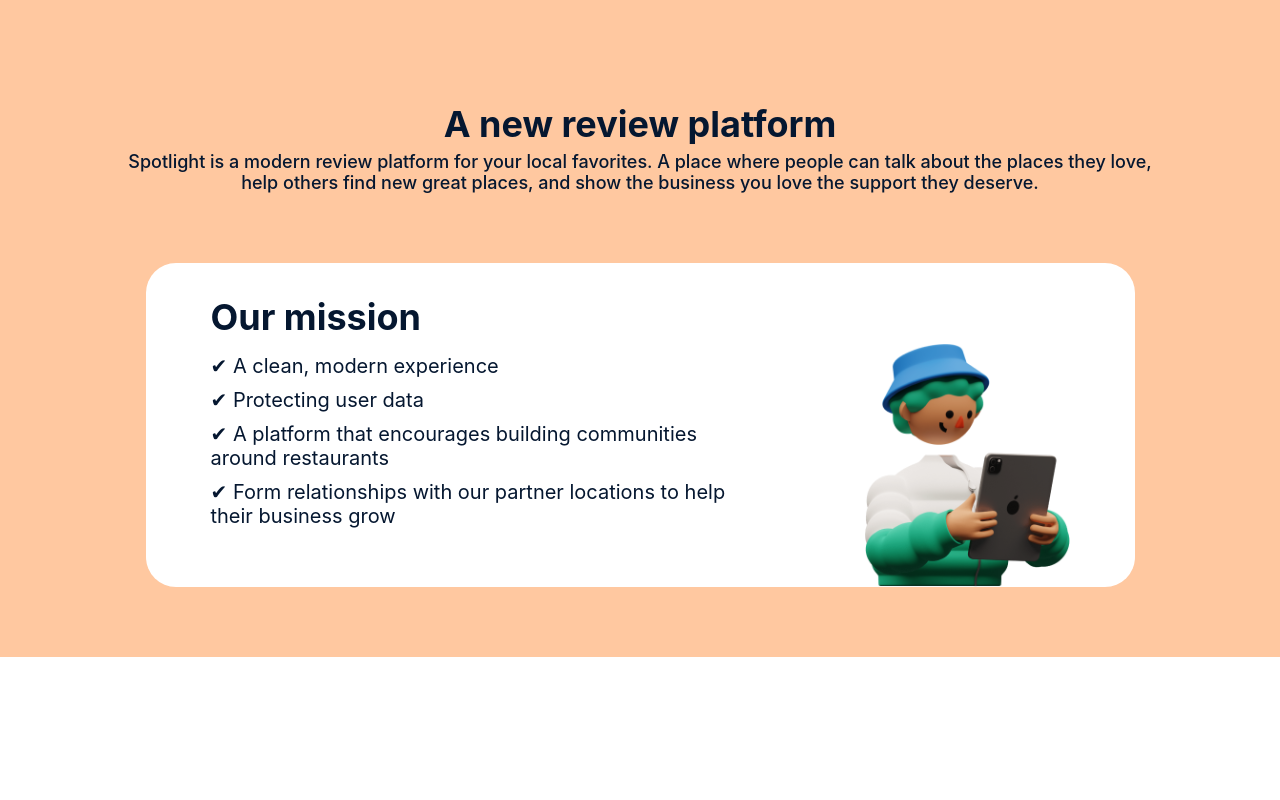
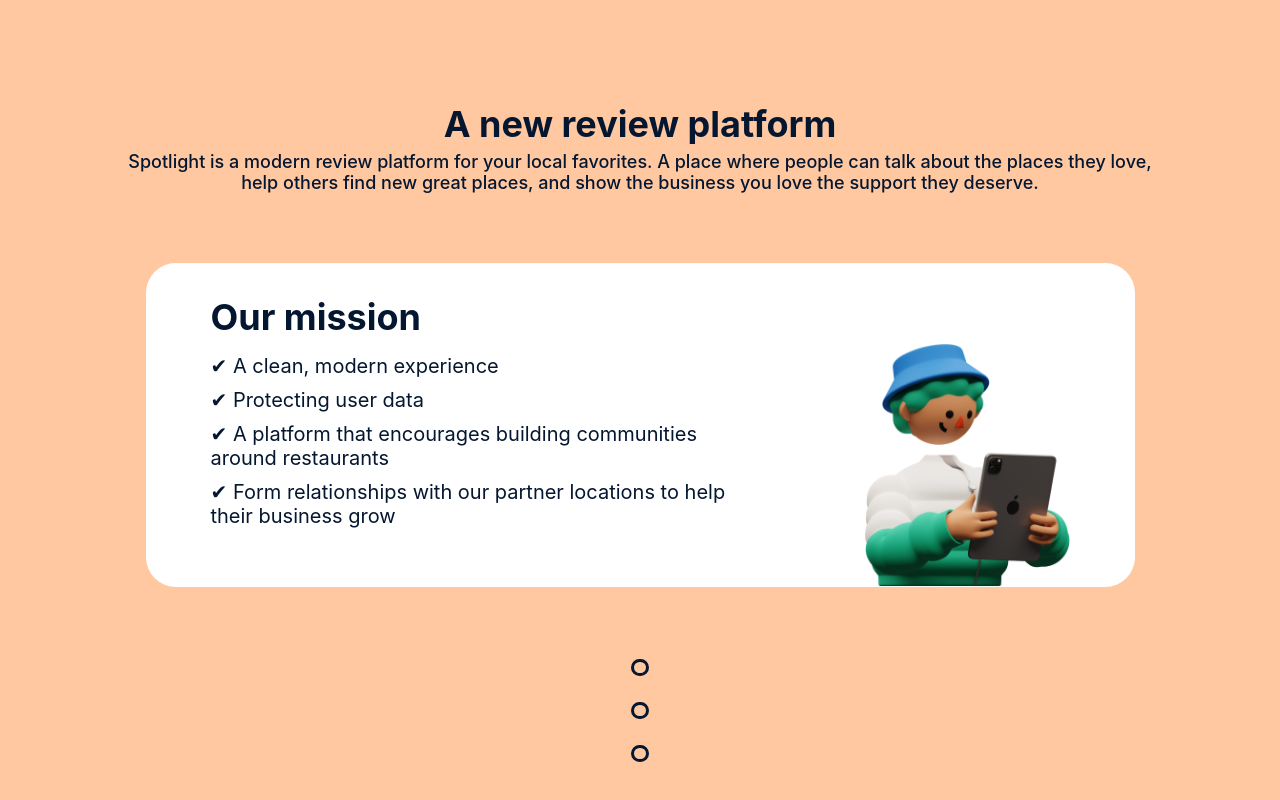
Before and after one commit to mosesmawuru/spotlight, a React (Create React App) app: page / in a window 1280 px wide. Shown: the part 965-1765 px from the top of the page. Before the commit the page ends 1622 px from the top, so only its background shows below. Built offline with nearby package versions, Linux system fonts and the light colour scheme.

Commit message:
feat: complete the dot group

```diff
--- /dev/null
+++ b/src/components/DotGroup.tsx
@@ -0,0 +1,31 @@
+import React from "react";
+import styled from "styled-components";
+
+const DotGroupPart = styled.div`
+  display: flex;
+  flex-direction: column;
+  align-items: center;
+  padding: 71.5px 0;
+  & > *:not(:first-child) {
+    margin-top: 25.5px;
+  }
+`;
+
+const Dot = styled.div`
+  width: 11.5px;
+  height: 11.5px;
+  border: 3px solid #051730;
+  border-radius: 50%;
+`;
+
+const DotGroup = () => {
+  return (
+    <DotGroupPart>
+      <Dot />
+      <Dot />
+      <Dot />
+    </DotGroupPart>
+  );
+};
+
+export default DotGroup;
--- a/src/layouts/landing/review/review.styled.tsx
+++ b/src/layouts/landing/review/review.styled.tsx
@@ -31,7 +31,7 @@
   border-radius: 30px;
   max-width: 859px;
   width: 90%;
-  margin: 70px 0;
+  margin-top: 70px;
   display: flex;
   flex-direction: column;
   align-items: start;
--- a/src/pages/landing/index.tsx
+++ b/src/pages/landing/index.tsx
@@ -1,12 +1,14 @@
 import React from "react";
 import Container from "components/Container";
 import { IntroPart, ReviewPart } from "layouts/landing";
+import DotGroup from "components/DotGroup";
 
 const LandingPage = () => {
   return (
     <Container>
       <IntroPart />
       <ReviewPart />
+      <DotGroup />
     </Container>
   );
 };
```
